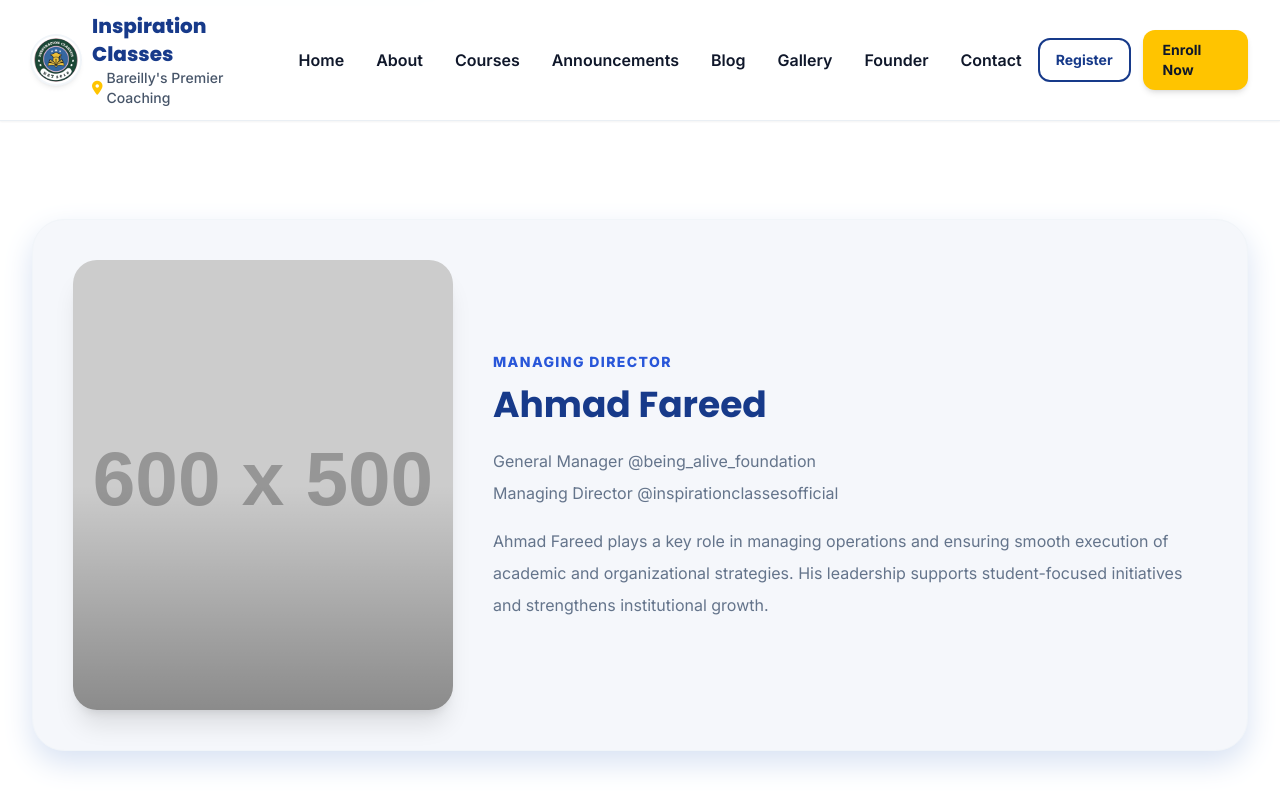
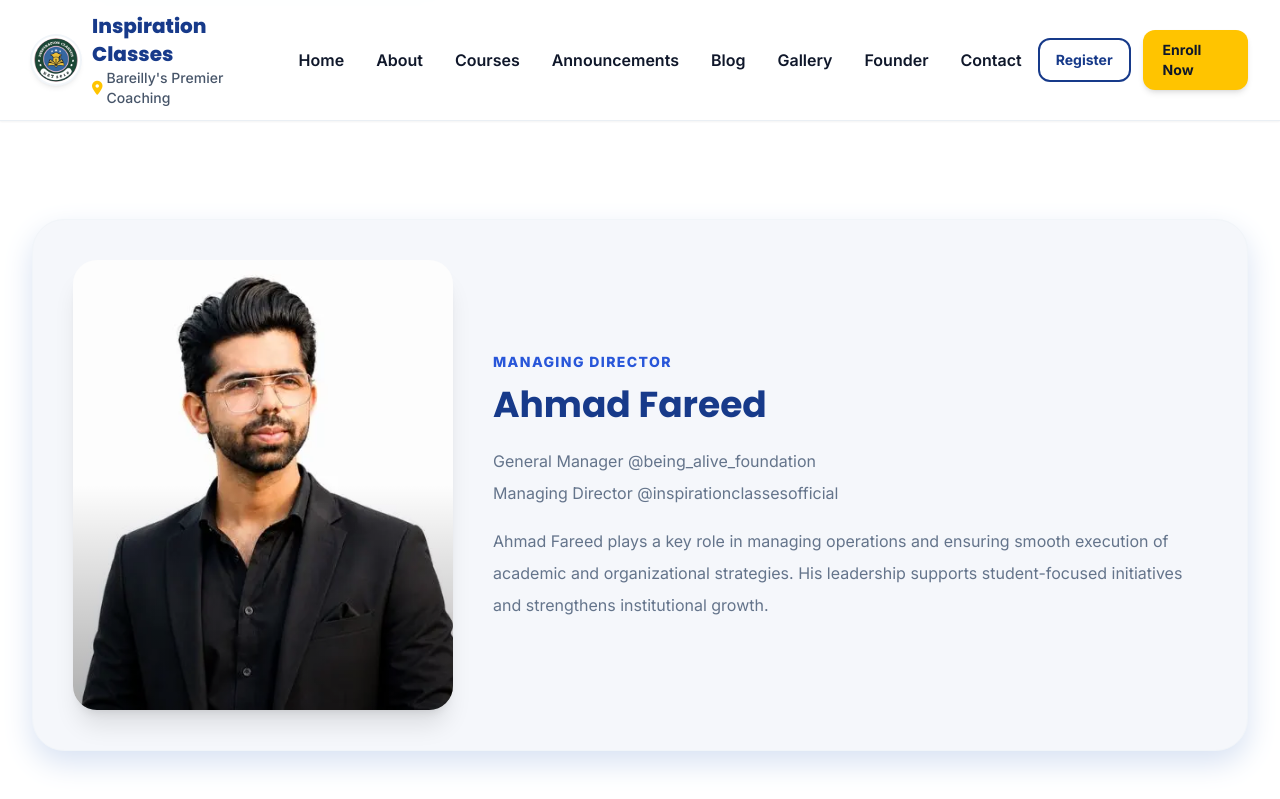
Before and after one commit to radhikayowin-bot/inspiration-classes, a Jekyll site: the page built from index.html, in a window 1280 px wide and 900 px high, scrolled down 4279 px. Shown: the top 799 px of the window. Built offline with Jekyll 4.4.1, drawn with Linux system fonts in a browser that asks for light colours; nearby versions of some CDN libraries.

Commit message:
Add managing director image asset

```diff
--- a/_includes/home-tailwind.html
+++ b/_includes/home-tailwind.html
@@ -81,7 +81,7 @@
 
 <section class="bg-white py-16 md:py-20 lg:py-24"><div class="max-w-7xl mx-auto px-4 sm:px-6 lg:px-8"><div class="grid items-center gap-10 rounded-[2rem] border border-slate-100 bg-bgLight p-6 shadow-soft md:p-10 lg:grid-cols-[380px_1fr]"><div class="relative group overflow-hidden rounded-3xl shadow-xl"><img src="/assets/img/founder.webp" alt="Er. Farman Malik" class="h-[320px] w-full object-cover transform transition duration-700 ease-in-out group-hover:scale-105 md:h-[380px] lg:h-[420px]" loading="lazy"><div class="absolute inset-0 bg-gradient-to-t from-black/40 via-transparent to-transparent opacity-80"></div></div><div><span class="text-sm font-extrabold uppercase tracking-widest text-brightBlue">Founder</span><h2 class="mt-3 font-heading text-3xl font-bold text-primary md:text-4xl">Er. Farman Malik</h2><p class="mt-5 text-base leading-8 text-textGray">Founder @inspirationclassesofficial<br>Academic Director @being_alive_foundation<br>Academic Head @vinayak.international.school<br>NEET | AMU-JMI | FOUNDATION</p><p class="mt-4 text-base leading-8 text-textGray">With a focused academic vision, Er. Farman Malik helps students build the discipline, clarity, and confidence required for competitive success.</p><a class="mt-6 inline-flex items-center justify-center rounded-2xl bg-accent px-7 py-4 font-bold text-textDark transition hover:bg-accentLight" href="{{ '/founder/' | relative_url }}">Read Founder Profile</a></div></div></div></section>
 
-<section class="bg-white py-16 md:py-20 lg:py-24"><div class="max-w-7xl mx-auto px-4 sm:px-6 lg:px-8"><div class="grid items-center gap-10 rounded-[2rem] border border-slate-100 bg-bgLight p-6 shadow-soft md:p-10 lg:grid-cols-[380px_1fr]"><div class="relative group overflow-hidden rounded-3xl shadow-xl"><img src="https://placehold.co/600x500?text=Managing+Director" alt="Ahmad Fareed" class="h-[320px] w-full object-cover transform transition duration-700 ease-in-out group-hover:scale-105 md:h-[380px] lg:h-[450px]" loading="lazy"><div class="absolute inset-0 bg-gradient-to-t from-black/40 via-transparent to-transparent opacity-80"></div></div><div><span class="text-sm font-extrabold uppercase tracking-widest text-brightBlue">Managing Director</span><h2 class="mt-3 font-heading text-3xl font-bold text-primary md:text-4xl">Ahmad Fareed</h2><p class="mt-5 text-base leading-8 text-textGray">General Manager @being_alive_foundation<br>Managing Director @inspirationclassesofficial</p><p class="mt-4 text-base leading-8 text-textGray">Ahmad Fareed plays a key role in managing operations and ensuring smooth execution of academic and organizational strategies. His leadership supports student-focused initiatives and strengthens institutional growth.</p></div></div></div></section>
+<section class="bg-white py-16 md:py-20 lg:py-24"><div class="max-w-7xl mx-auto px-4 sm:px-6 lg:px-8"><div class="grid items-center gap-10 rounded-[2rem] border border-slate-100 bg-bgLight p-6 shadow-soft md:p-10 lg:grid-cols-[380px_1fr]"><div class="relative group overflow-hidden rounded-3xl shadow-xl"><img src="/assets/img/md.webp" alt="Ahmad Fareed" class="h-[320px] w-full object-cover transform transition duration-700 ease-in-out group-hover:scale-105 md:h-[380px] lg:h-[450px]" loading="lazy"><div class="absolute inset-0 bg-gradient-to-t from-black/40 via-transparent to-transparent opacity-80"></div></div><div><span class="text-sm font-extrabold uppercase tracking-widest text-brightBlue">Managing Director</span><h2 class="mt-3 font-heading text-3xl font-bold text-primary md:text-4xl">Ahmad Fareed</h2><p class="mt-5 text-base leading-8 text-textGray">General Manager @being_alive_foundation<br>Managing Director @inspirationclassesofficial</p><p class="mt-4 text-base leading-8 text-textGray">Ahmad Fareed plays a key role in managing operations and ensuring smooth execution of academic and organizational strategies. His leadership supports student-focused initiatives and strengthens institutional growth.</p></div></div></div></section>
 
 <section class="bg-bgLight py-16 md:py-20 lg:py-24"><div class="max-w-7xl mx-auto px-4 sm:px-6 lg:px-8"><div class="mb-10 max-w-3xl"><span class="text-sm font-extrabold uppercase tracking-widest text-brightBlue">Gallery</span><h2 class="mt-3 font-heading text-3xl font-bold text-primary md:text-4xl">Moments from Our Learning Environment</h2></div><div class="grid grid-cols-1 gap-5 sm:grid-cols-2 lg:grid-cols-3">{% for image in site.data.gallery limit:6 %}<img class="aspect-[4/3] w-full rounded-3xl border border-slate-100 object-cover shadow-soft transition hover:-translate-y-1.5 hover:shadow-premium" src="{{ image.src }}" alt="{{ image.alt }}" loading="lazy">{% endfor %}</div><div class="mt-10 text-center"><a class="inline-flex items-center justify-center rounded-2xl border-2 border-primary bg-transparent px-7 py-4 font-bold text-primary transition hover:bg-primary hover:text-white" href="{{ '/gallery/' | relative_url }}">View Full Gallery</a></div></div></section>
 
```
Also changed, not shown: assets/img/md.webp (added).
